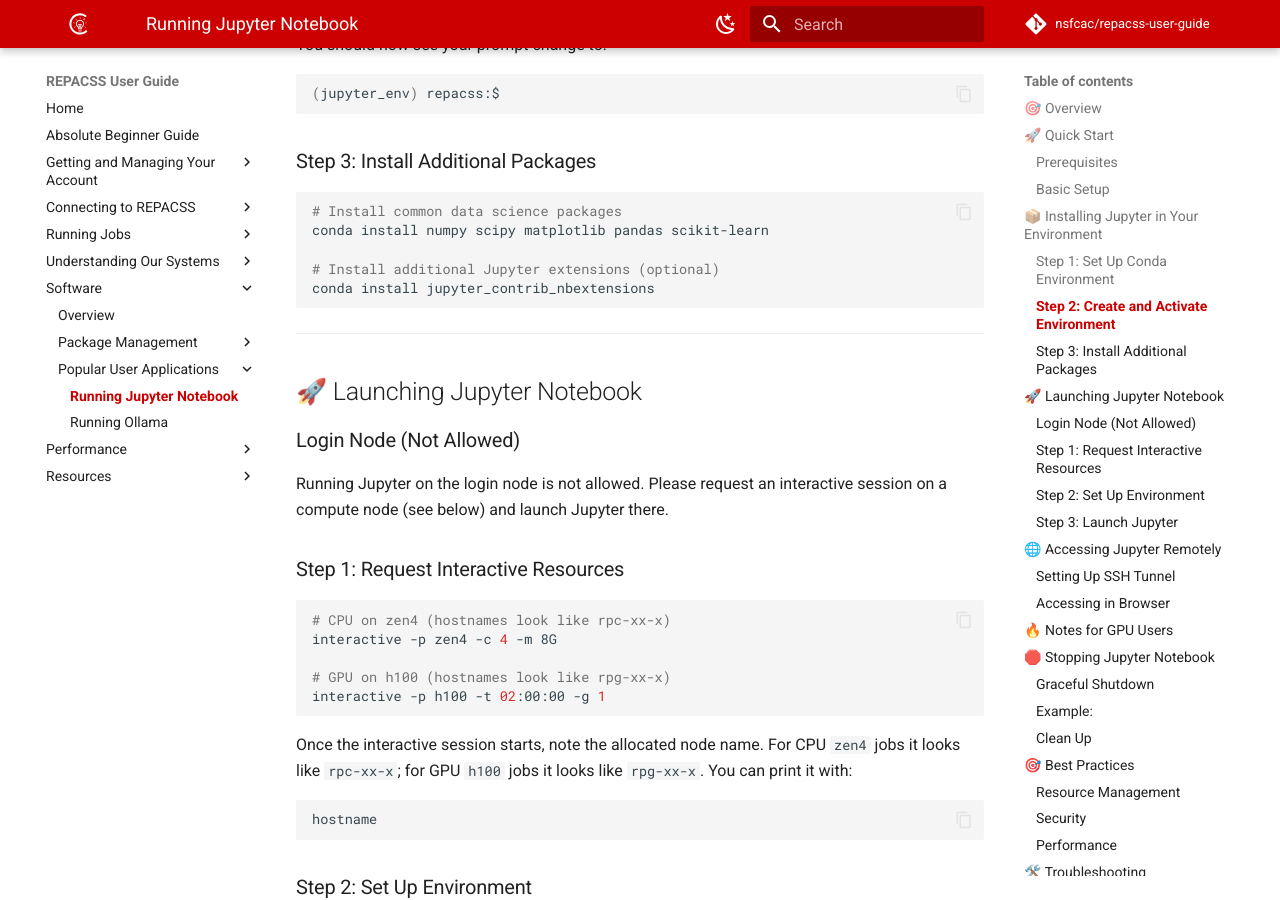
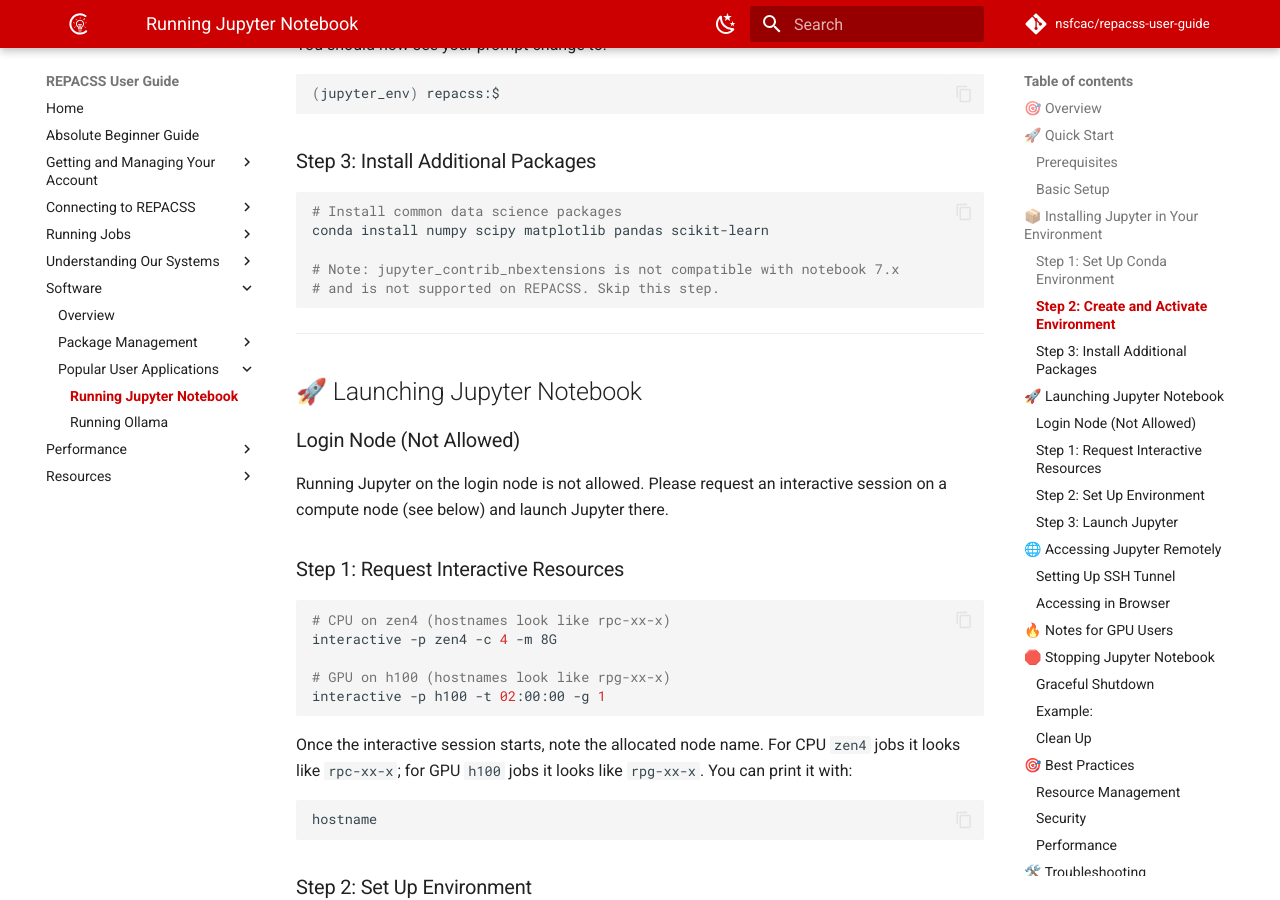
Before and after one commit to nsfcac/repacss-user-guide, an MkDocs documentation site: the page built from docs/software/jupyter-notebook.md, in a window 1280 px wide and 900 px high, scrolled down 1729 px. Built offline with MkDocs 1.6.1 and Material for MkDocs 9.7.7, drawn with Linux system fonts in a browser that asks for light colours; comment, search, counter and statistics services are not loaded.

Commit message:
remove jupyter_contrib_nbextensions - incompatible with notebook 7.x

````diff
--- a/docs/software/jupyter-notebook.md
+++ b/docs/software/jupyter-notebook.md
@@ -79,8 +79,8 @@
 # Install common data science packages
 conda install numpy scipy matplotlib pandas scikit-learn
 
-# Install additional Jupyter extensions (optional)
-conda install jupyter_contrib_nbextensions
+# Note: jupyter_contrib_nbextensions is not compatible with notebook 7.x
+# and is not supported on REPACSS. Skip this step.
 ```
 
 ---
````
